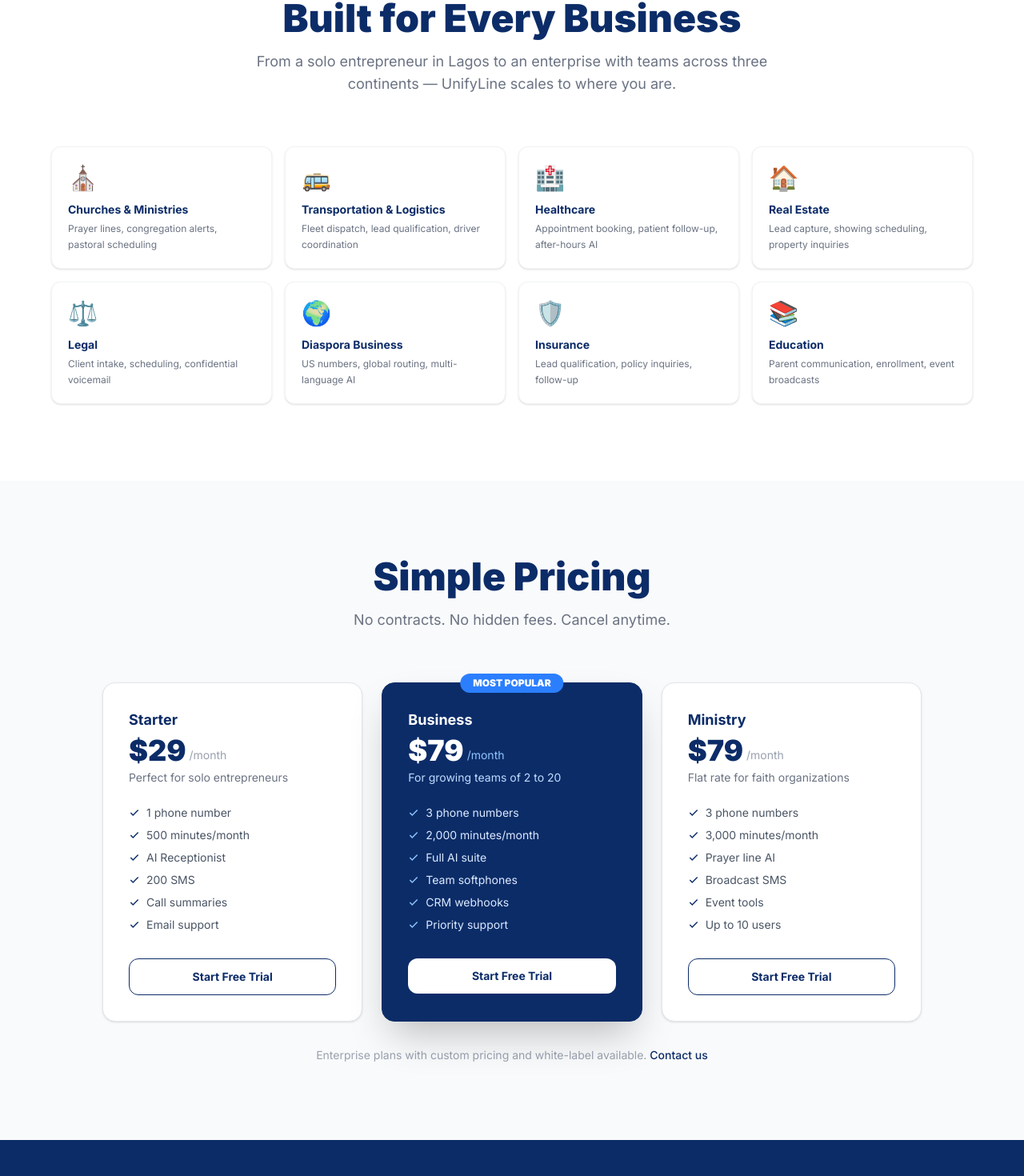
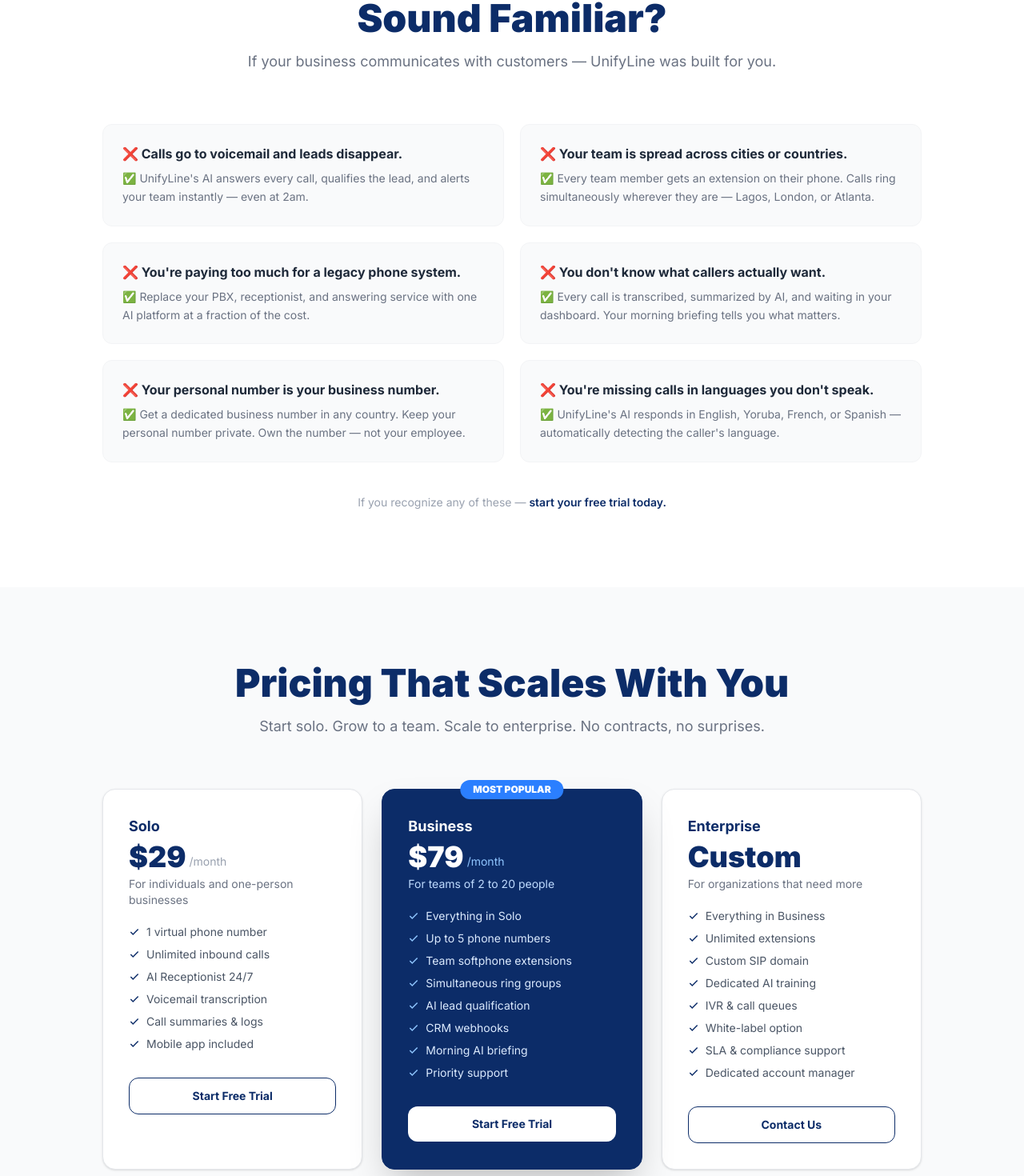
Before and after one commit to oidavid/unifyline, a Next.js app: page / in a window 1280 px wide. Shown: the part 3020-4490 px from the top of the page at 80% size. Built offline with nearby package versions, Linux system fonts and the light colour scheme.

Commit message:
fix: replace industry list with pain-points section, update pricing to Solo/Business/Enterprise

```diff
--- a/src/app/page.tsx
+++ b/src/app/page.tsx
@@ -233,31 +233,49 @@
         </div>
       </section>
 
-      {/* ── INDUSTRIES ── */}
+      {/* ── PROBLEMS WE SOLVE ── */}
       <section id="verticals" className="py-16 md:py-24 px-5 md:px-6 bg-white">
-        <div className="max-w-6xl mx-auto">
+        <div className="max-w-5xl mx-auto">
           <div className="text-center mb-10 md:mb-16">
-            <h2 className="text-3xl md:text-5xl font-black mb-3 md:mb-4 text-[#0C2C68]">Built for Every Business</h2>
-            <p className="text-gray-500 text-base md:text-lg max-w-2xl mx-auto">From a solo entrepreneur in Lagos to an enterprise with teams across three continents — UnifyLine scales to where you are.</p>
+            <h2 className="text-3xl md:text-5xl font-black mb-3 md:mb-4 text-[#0C2C68]">Sound Familiar?</h2>
+            <p className="text-gray-500 text-base md:text-lg max-w-2xl mx-auto">If your business communicates with customers — UnifyLine was built for you.</p>
           </div>
-          <div className="grid grid-cols-2 md:grid-cols-4 gap-3 md:gap-4">
+          <div className="grid grid-cols-1 md:grid-cols-2 gap-4 md:gap-5">
             {[
-              {icon:"⛪", name:"Churches & Ministries",     desc:"Prayer lines, congregation alerts, pastoral scheduling"},
-              {icon:"🚌", name:"Transportation & Logistics", desc:"Fleet dispatch, lead qualification, driver coordination"},
-              {icon:"🏥", name:"Healthcare",                 desc:"Appointment booking, patient follow-up, after-hours AI"},
-              {icon:"🏠", name:"Real Estate",                desc:"Lead capture, showing scheduling, property inquiries"},
-              {icon:"⚖️", name:"Legal",                      desc:"Client intake, scheduling, confidential voicemail"},
-              {icon:"🌍", name:"Diaspora Business",          desc:"US numbers, global routing, multi-language AI"},
-              {icon:"🛡️", name:"Insurance",                  desc:"Lead qualification, policy inquiries, follow-up"},
-              {icon:"📚", name:"Education",                  desc:"Parent communication, enrollment, event broadcasts"},
-            ].map(({icon, name, desc}) => (
-              <div key={name} className="bg-white hover:bg-blue-50 border border-gray-100 hover:border-blue-200 rounded-xl p-4 md:p-5 transition cursor-default shadow-sm">
-                <div className="text-2xl md:text-3xl mb-2 md:mb-3">{icon}</div>
-                <h3 className="font-bold text-[#0C2C68] mb-1 text-xs md:text-sm">{name}</h3>
-                <p className="text-gray-500 text-xs leading-relaxed hidden sm:block">{desc}</p>
+              {
+                problem: "Calls go to voicemail and leads disappear.",
+                solution: "UnifyLine's AI answers every call, qualifies the lead, and alerts your team instantly — even at 2am.",
+              },
+              {
+                problem: "Your team is spread across cities or countries.",
+                solution: "Every team member gets an extension on their phone. Calls ring simultaneously wherever they are — Lagos, London, or Atlanta.",
+              },
+              {
+                problem: "You're paying too much for a legacy phone system.",
+                solution: "Replace your PBX, receptionist, and answering service with one AI platform at a fraction of the cost.",
+              },
+              {
+                problem: "You don't know what callers actually want.",
+                solution: "Every call is transcribed, summarized by AI, and waiting in your dashboard. Your morning briefing tells you what matters.",
+              },
+              {
+                problem: "Your personal number is your business number.",
+                solution: "Get a dedicated business number in any country. Keep your personal number private. Own the number — not your employee.",
+              },
+              {
+                problem: "You're missing calls in languages you don't speak.",
+                solution: "UnifyLine's AI responds in English, Yoruba, French, or Spanish — automatically detecting the caller's language.",
+              },
+            ].map(({problem, solution}) => (
+              <div key={problem} className="bg-gray-50 border border-gray-100 rounded-xl p-5 md:p-6">
+                <p className="font-bold text-gray-800 text-sm md:text-base mb-2">❌ {problem}</p>
+                <p className="text-gray-500 text-xs md:text-sm leading-relaxed">✅ {solution}</p>
               </div>
             ))}
           </div>
+          <p className="text-center text-gray-400 text-sm mt-8 md:mt-10">
+            If you recognize any of these — <a href="/auth/login" className="text-[#0C2C68] font-semibold hover:underline">start your free trial today.</a>
+          </p>
         </div>
       </section>
 
@@ -265,43 +283,77 @@
       <section id="pricing" className="py-16 md:py-24 px-5 md:px-6 bg-gray-50">
         <div className="max-w-5xl mx-auto">
           <div className="text-center mb-10 md:mb-16">
-            <h2 className="text-3xl md:text-5xl font-black mb-3 md:mb-4 text-[#0C2C68]">Simple Pricing</h2>
-            <p className="text-gray-500 text-base md:text-lg">No contracts. No hidden fees. Cancel anytime.</p>
+            <h2 className="text-3xl md:text-5xl font-black mb-3 md:mb-4 text-[#0C2C68]">Pricing That Scales With You</h2>
+            <p className="text-gray-500 text-base md:text-lg">Start solo. Grow to a team. Scale to enterprise. No contracts, no surprises.</p>
           </div>
           <div className="grid grid-cols-1 md:grid-cols-3 gap-4 md:gap-6">
-            {[
-              {name:"Starter",  price:"$29", desc:"Perfect for solo entrepreneurs", highlight:false,
-               features:["1 phone number","500 minutes/month","AI Receptionist","200 SMS","Call summaries","Email support"]},
-              {name:"Business", price:"$79", desc:"For growing teams of 2 to 20",   highlight:true,
-               features:["3 phone numbers","2,000 minutes/month","Full AI suite","Team softphones","CRM webhooks","Priority support"]},
-              {name:"Ministry", price:"$79", desc:"Flat rate for faith organizations", highlight:false,
-               features:["3 phone numbers","3,000 minutes/month","Prayer line AI","Broadcast SMS","Event tools","Up to 10 users"]},
-            ].map(({name, price, desc, features, highlight}) => (
-              <div key={name} className={`relative rounded-2xl p-6 md:p-8 border ${highlight ? "bg-[#0C2C68] border-[#0C2C68] shadow-2xl" : "bg-white border-gray-200 shadow-sm"}`}>
-                {highlight && <div className="absolute -top-3 left-1/2 -translate-x-1/2 bg-blue-500 text-white text-xs font-black px-4 py-1 rounded-full whitespace-nowrap">MOST POPULAR</div>}
-                <h3 className={`font-bold text-lg mb-1 ${highlight ? "text-white" : "text-[#0C2C68]"}`}>{name}</h3>
+
+            {/* Solo */}
+            <div className="bg-white border border-gray-200 rounded-2xl p-6 md:p-8 shadow-sm">
+              <h3 className="font-bold text-lg mb-1 text-[#0C2C68]">Solo</h3>
               <div className="flex items-end gap-1 mb-1">
-                  <span className={`text-4xl font-black ${highlight ? "text-white" : "text-[#0C2C68]"}`}>{price}</span>
-                  <span className={`text-sm mb-1 ${highlight ? "text-blue-300" : "text-gray-400"}`}>/month</span>
+                <span className="text-4xl font-black text-[#0C2C68]">$29</span>
+                <span className="text-sm mb-1 text-gray-400">/month</span>
               </div>
-                <p className={`text-sm mb-5 md:mb-6 ${highlight ? "text-blue-200" : "text-gray-500"}`}>{desc}</p>
-                <ul className="space-y-2 mb-6 md:mb-8">
-                  {features.map(f => (
-                    <li key={f} className={`flex items-center gap-2 text-sm ${highlight ? "text-blue-100" : "text-gray-600"}`}>
-                      <svg width="14" height="14" viewBox="0 0 24 24" fill="none" stroke="currentColor" strokeWidth="2.5" className={highlight ? "text-blue-300" : "text-[#0C2C68]"}><polyline points="20 6 9 17 4 12"/></svg>
+              <p className="text-sm mb-5 text-gray-500">For individuals and one-person businesses</p>
+              <ul className="space-y-2 mb-8">
+                {["1 virtual phone number","Unlimited inbound calls","AI Receptionist 24/7","Voicemail transcription","Call summaries & logs","Mobile app included"].map(f => (
+                  <li key={f} className="flex items-center gap-2 text-sm text-gray-600">
+                    <svg width="14" height="14" viewBox="0 0 24 24" fill="none" stroke="currentColor" strokeWidth="2.5" className="text-[#0C2C68] flex-shrink-0"><polyline points="20 6 9 17 4 12"/></svg>
                     {f}
                   </li>
                 ))}
               </ul>
-                <Link href="/auth/login" className={`block text-center font-bold py-3 rounded-xl transition text-sm ${highlight ? "bg-white text-[#0C2C68] hover:bg-blue-50" : "border border-[#0C2C68] text-[#0C2C68] hover:bg-blue-50"}`}>
+              <Link href="/auth/login" className="block text-center font-bold py-3 rounded-xl transition text-sm border border-[#0C2C68] text-[#0C2C68] hover:bg-blue-50">
                 Start Free Trial
               </Link>
             </div>
+
+            {/* Business — highlighted */}
+            <div className="relative bg-[#0C2C68] border border-[#0C2C68] rounded-2xl p-6 md:p-8 shadow-2xl">
+              <div className="absolute -top-3 left-1/2 -translate-x-1/2 bg-blue-500 text-white text-xs font-black px-4 py-1 rounded-full whitespace-nowrap">MOST POPULAR</div>
+              <h3 className="font-bold text-lg mb-1 text-white">Business</h3>
+              <div className="flex items-end gap-1 mb-1">
+                <span className="text-4xl font-black text-white">$79</span>
+                <span className="text-sm mb-1 text-blue-300">/month</span>
+              </div>
+              <p className="text-sm mb-5 text-blue-200">For teams of 2 to 20 people</p>
+              <ul className="space-y-2 mb-8">
+                {["Everything in Solo","Up to 5 phone numbers","Team softphone extensions","Simultaneous ring groups","AI lead qualification","CRM webhooks","Morning AI briefing","Priority support"].map(f => (
+                  <li key={f} className="flex items-center gap-2 text-sm text-blue-100">
+                    <svg width="14" height="14" viewBox="0 0 24 24" fill="none" stroke="currentColor" strokeWidth="2.5" className="text-blue-300 flex-shrink-0"><polyline points="20 6 9 17 4 12"/></svg>
+                    {f}
+                  </li>
                 ))}
+              </ul>
+              <Link href="/auth/login" className="block text-center font-bold py-3 rounded-xl transition text-sm bg-white text-[#0C2C68] hover:bg-blue-50">
+                Start Free Trial
+              </Link>
+            </div>
+
+            {/* Enterprise */}
+            <div className="bg-white border border-gray-200 rounded-2xl p-6 md:p-8 shadow-sm flex flex-col">
+              <h3 className="font-bold text-lg mb-1 text-[#0C2C68]">Enterprise</h3>
+              <div className="flex items-end gap-1 mb-1">
+                <span className="text-4xl font-black text-[#0C2C68]">Custom</span>
+              </div>
+              <p className="text-sm mb-5 text-gray-500">For organizations that need more</p>
+              <ul className="space-y-2 mb-8 flex-1">
+                {["Everything in Business","Unlimited extensions","Custom SIP domain","Dedicated AI training","IVR & call queues","White-label option","SLA & compliance support","Dedicated account manager"].map(f => (
+                  <li key={f} className="flex items-center gap-2 text-sm text-gray-600">
+                    <svg width="14" height="14" viewBox="0 0 24 24" fill="none" stroke="currentColor" strokeWidth="2.5" className="text-[#0C2C68] flex-shrink-0"><polyline points="20 6 9 17 4 12"/></svg>
+                    {f}
+                  </li>
+                ))}
+              </ul>
+              <a href="mailto:hello@unifyline.com" className="block text-center font-bold py-3 rounded-xl transition text-sm border border-[#0C2C68] text-[#0C2C68] hover:bg-blue-50">
+                Contact Us
+              </a>
+            </div>
+
           </div>
           <p className="text-center text-gray-400 text-sm mt-6 md:mt-8">
-            Enterprise plans with custom pricing and white-label available.{' '}
-            <a href="mailto:hello@unifyline.com" className="text-[#0C2C68] hover:underline font-medium">Contact us</a>
+            All plans include a 14-day free trial. No credit card required.
           </p>
         </div>
       </section>
```
Lines whose indentation alone changed are shown as unchanged.
